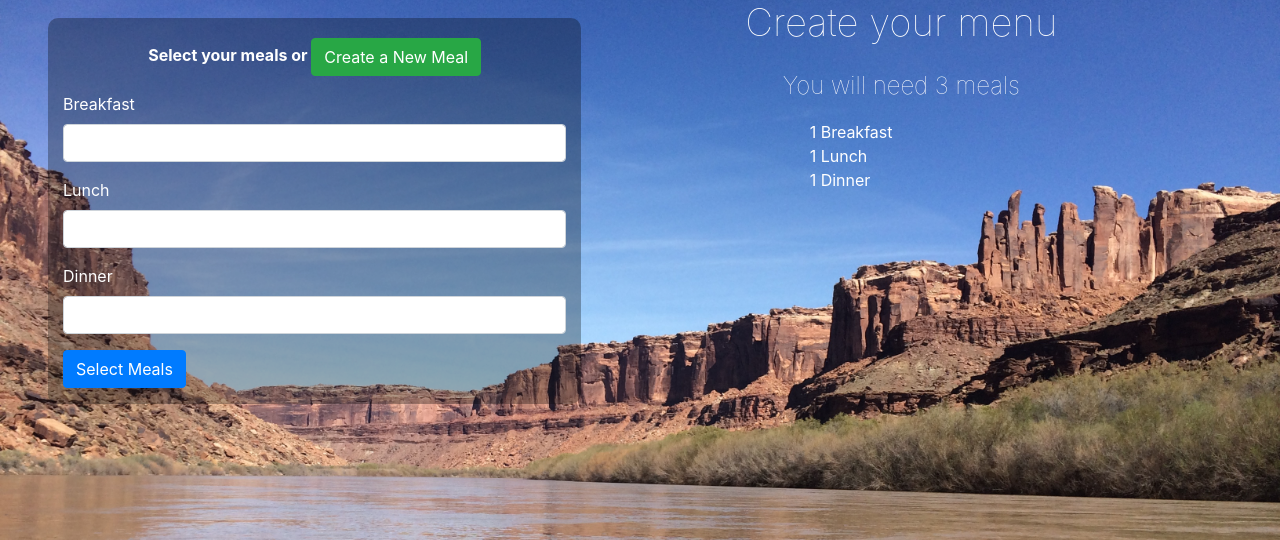
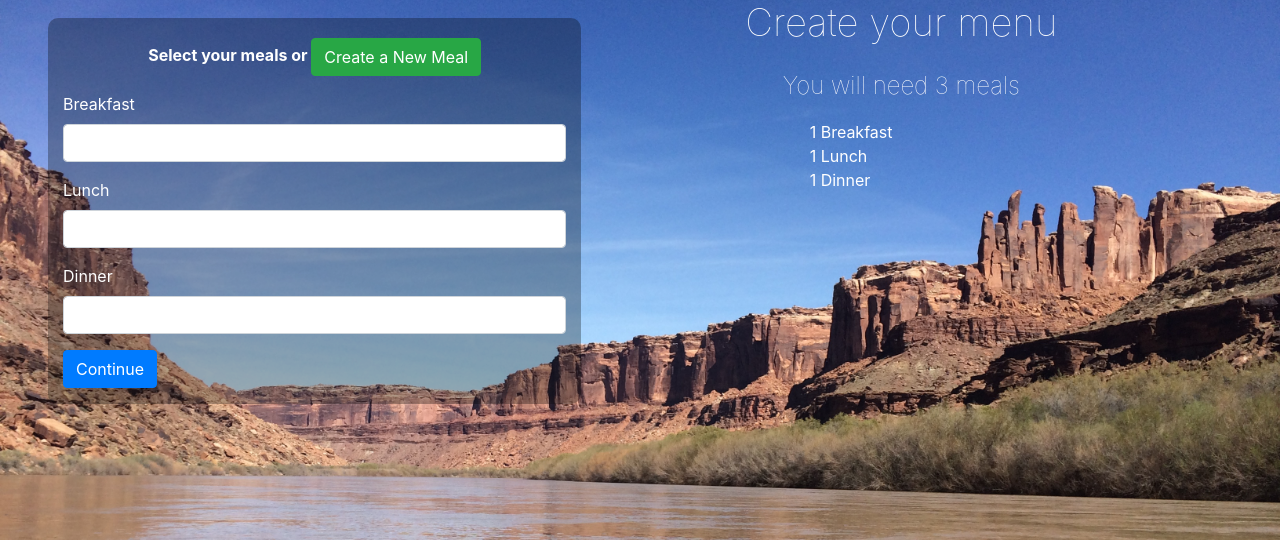
Before and after one commit to jakejg/Backcountry-Food-Planner, a Flask app: page /select-meals/1 in a window 1280 px wide. Shown: the part 82-622 px from the top of the page. Run offline with Flask 2, Linux system fonts and the light colour scheme; the visitor is signed in with stand-in values (Sample User, id 1); tables that the repository leaves empty hold one stand-in row (values such as "Sample post"); some libraries are stand-ins or nearby versions.

Commit message:
changed button text on select meal page

```diff
--- a/app/templates/select_meals.html
+++ b/app/templates/select_meals.html
@@ -23,7 +23,7 @@
                 </div>
 
             {% endfor %}
-                <button class="btn btn-primary" type="submit">Select Meals</button>
+                <button class="btn btn-primary" type="submit">Continue</button>
             {% endif %}
             </form>
         </div>
```
